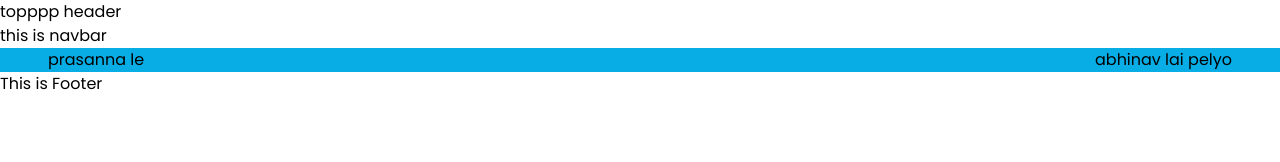
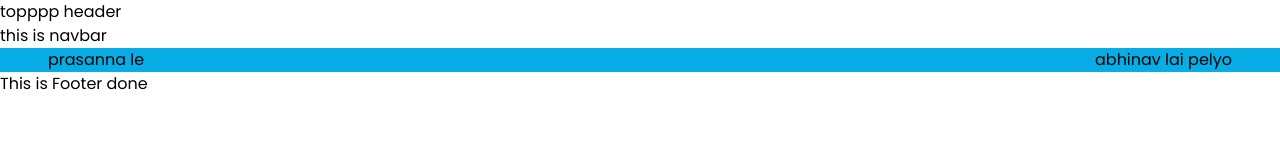
Before and after one commit to prasannarijal35/shikshyaghar, a Next.js app: page / in a window 1280 px wide. Shown: the top 162 px of the page. Built offline with nearby package versions, Linux system fonts and the light colour scheme.

Commit message:
my branch

```diff
--- a/src/components/common/footer/Footer.tsx
+++ b/src/components/common/footer/Footer.tsx
@@ -1,7 +1,7 @@
 export default function Footer() {
   return (
     <>
-      <div>This is Footer</div>
+      <div>This is Footer done</div>
     </>
   );
 }
```
